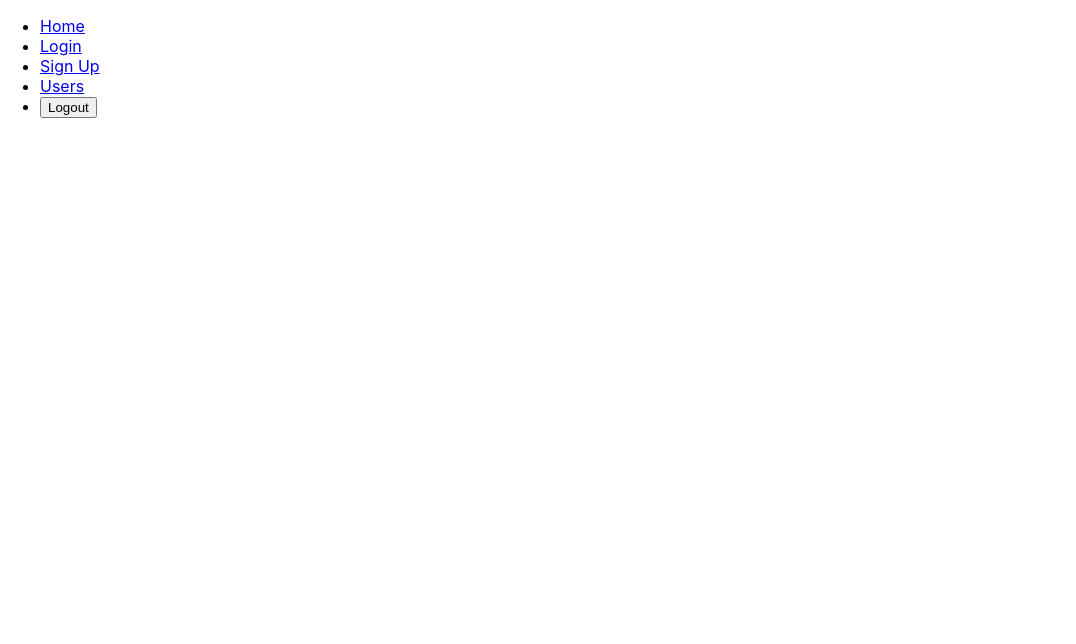
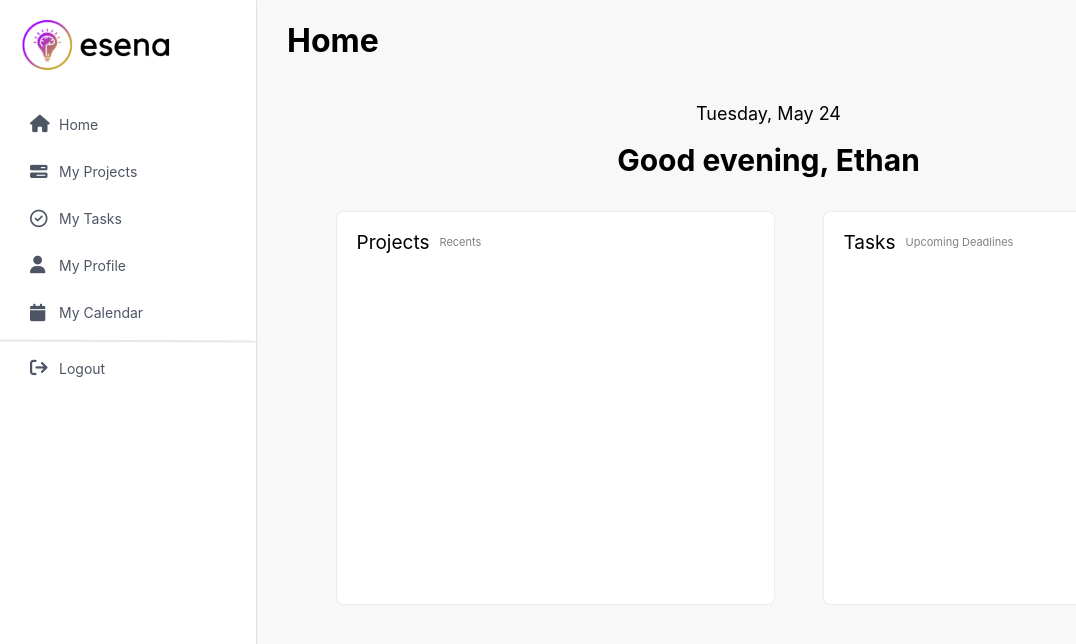
Before and after one commit to vee-alianza/Esena, a React (Create React App) app in the folder react-app/: page /home-page in a window 1280 px wide. Shown: the top 644 px of the page, without its empty margins (0-1076 px from the left). Built offline with nearby package versions, Linux system fonts and the light colour scheme; no server answers.

Commit message:
home page edits

```diff
--- a/react-app/src/App.js
+++ b/react-app/src/App.js
@@ -12,6 +12,7 @@ import CreateTaskModal from "./components/CreateTaskForm";
 import MyTasks from "./components/MyTasks";
 import ProjectTasks from "./components/ProjectTasks";
 import SideBar from "./components/SideBar";
+import HomePage from "./components/HomePage";
 import { authenticate } from "./store/session";
 import { setProjects } from "./store/projects";
 import { setTasks } from "./store/tasks";
@@ -62,7 +63,7 @@ function App() {
 
   return (
     <BrowserRouter>
-      <NavBar />
+      {/* <NavBar /> */}
       <Switch>
         <Route path="/login" exact={true}>
           <LoginForm />
@@ -96,6 +97,9 @@ function App() {
         <Route path="/side-bar">
           <SideBar />
         </Route>
+        <Route path="/home-page">
+          <HomePage />
+        </Route>
       </Switch>
     </BrowserRouter>
   );
--- /dev/null
+++ b/react-app/src/components/HomePage/index.css
@@ -0,0 +1,69 @@
+.page-container {
+  position: absolute;
+  left: 257px;
+  height: 100%;
+  width: calc(100% - 257px);
+  overflow: hidden;
+}
+
+.home-header {
+  width: 100%;
+  padding-left: 30px;
+}
+
+.greeting-container {
+  width: 100%;
+  height: 100px;
+  display: flex;
+  flex-direction: column;
+  justify-content: center;
+  align-items: center;
+}
+
+.greeting-container > p {
+  font-size: 18px;
+}
+.greeting-container > h3 {
+  margin: 0;
+  font-size: 30px;
+}
+
+.resource-container {
+  display: flex;
+  width: 100%;
+  flex-direction: row;
+  justify-content: center;
+  padding: 30px;
+}
+
+.projects-container {
+  width: 437px;
+  height: 392px;
+  background: #ffffffff;
+  border-radius: 6px;
+  box-shadow: 0px 0px 1px #d7d7d7, 0px 0px 2px #d7d7d7;
+}
+
+.tasks-container {
+  width: 437px;
+  height: 392px;
+  background: #ffffffff;
+  border-radius: 6px;
+  box-shadow: 0px 0px 1px #d7d7d7, 0px 0px 2px #d7d7d7;
+  margin-left: 50px;
+}
+.container-header {
+  display: flex;
+  flex-direction: row;
+  align-items: center;
+  padding-left: 20px;
+}
+.container-header > h3 {
+  font-size: 19px;
+  font-weight: 400;
+}
+.container-header > p {
+  font-size: 11px;
+  color: gray;
+  margin-left: 10px;
+}
--- /dev/null
+++ b/react-app/src/components/HomePage/index.js
@@ -0,0 +1,34 @@
+import SideBar from "../SideBar";
+import "./index.css";
+
+const HomePage = () => {
+  return (
+    <>
+      <SideBar />
+      <div className="page-container">
+        <div className="home-header">
+          <h1>Home</h1>
+        </div>
+        <div className="greeting-container">
+          <p>Tuesday, May 24</p>
+          <h3>Good evening, Ethan</h3>
+        </div>
+        <div className="resource-container">
+          <div className="projects-container">
+            <div className="container-header">
+              <h3>Projects</h3>
+              <p>Recents</p>
+            </div>
+          </div>
+          <div className="tasks-container">
+            <div className="container-header">
+              <h3>Tasks</h3>
+              <p>Upcoming Deadlines</p>
+            </div>
+          </div>
+        </div>
+      </div>
+    </>
+  );
+};
+export default HomePage;
--- a/react-app/src/components/SideBar/index.js
+++ b/react-app/src/components/SideBar/index.js
@@ -1,6 +1,13 @@
 import "./index.css";
+import { NavLink } from "react-router-dom";
+import { useDispatch } from "react-redux";
+import { logout } from "../../store/session";
 
 const SideBar = () => {
+  const dispatch = useDispatch();
+  const onLogout = async (e) => {
+    await dispatch(logout());
+  };
   return (
     <div className="sidebar-container">
       <div className="logo-container">
@@ -11,36 +18,46 @@ const SideBar = () => {
           <span>
             <i class="fa-solid fa-house fa-lg"></i>
           </span>
-          <span>Home</span>
+          <NavLink to="/" exact={true} activeClassName="selected">
+            Home
+          </NavLink>
         </div>
         <div className="sidebar-menu-item">
           <span>
             <i class="fa-solid fa-bars-progress fa-lg"></i>
           </span>
-          <span>My Projects</span>
+          <NavLink to="/my-projects" exact={true} activeClassName="selected">
+            My Projects
+          </NavLink>
         </div>
         <div className="sidebar-menu-item">
           <span>
             <i class="fa-regular fa-circle-check fa-lg"></i>
           </span>
-          <span>My Tasks</span>
+          <NavLink to="/my-tasks" exact={true} activeClassName="selected">
+            My Tasks
+          </NavLink>
         </div>
         <div className="sidebar-menu-item">
           <span>
             <i class="fa-solid fa-user fa-lg"></i>
           </span>
-          <span>My Profile</span>
+          <NavLink to="/my-profile" exact={true} activeClassName="selected">
+            My Profile
+          </NavLink>
         </div>
         <div className="sidebar-menu-item">
           <span>
             <i class="fa-solid fa-calendar fa-lg"></i>
           </span>
-          <span>My Calendar</span>
+          <NavLink to="/my-calendar" exact={true}>
+            My Calendar
+          </NavLink>
         </div>
       </div>
       <div className="divider"></div>
       <div className="sidebar-menu secondary">
-        <div className="sidebar-menu-item">
+        <div className="sidebar-menu-item" onClick={onLogout}>
           <span>
             <i class="fa-solid fa-arrow-right-from-bracket fa-lg"></i>
           </span>
--- a/react-app/src/index.css
+++ b/react-app/src/index.css
@@ -3,4 +3,14 @@ body {
   font-family: -apple-system, BlinkMacSystemFont, "Segoe UI", Roboto,
     "Helvetica Neue", Helvetica, Arial, sans-serif;
   margin: 0;
+  -webkit-font-smoothing: antialiased;
+  background-color: rgb(248, 248, 248);
 }
+
+a,
+a:visited,
+a:hover {
+  text-decoration: none;
+  color: inherit;
+  text-emphasis: none;
+}
```
